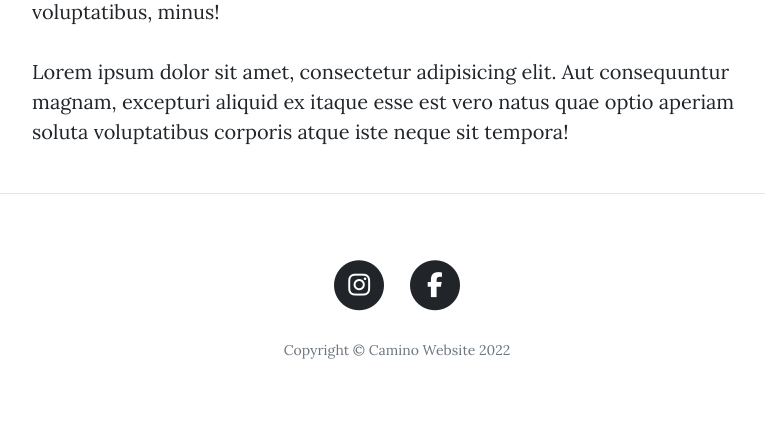
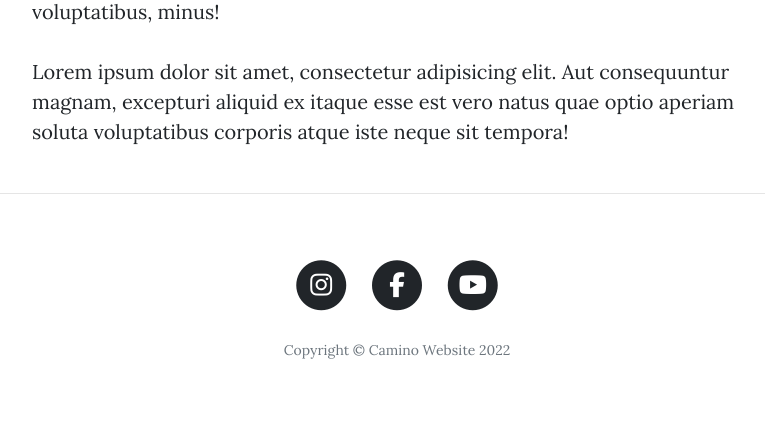
Before and after one commit to Azathanairo/My-Camino-blog, a Flask app: page /about in a window 1280 px wide. Shown: the part 825-1251 px from the top of the page, without its empty margins (243-1008 px from the left). Run offline with Flask 2, Linux system fonts and the light colour scheme; some libraries are stand-ins or nearby versions.

Commit message:
Updating requirements.txt

```diff
--- a/templates/footer.html
+++ b/templates/footer.html
@@ -20,6 +20,14 @@
                 </span>
               </a>
             </li>
+            <li class="list-inline-item">
+              <a href="https://youtube.com/playlist?list=PLmW-gSpLHUCK1iDP2THuOvRwIN4upaCNF" target="_blank">
+                <span class="fa-stack fa-lg">
+                  <i class="fas fa-circle fa-stack-2x"></i>
+                  <i class="fa-brands fa-youtube fa-stack-1x fa-inverse"></i>
+                </span>
+              </a>
+            </li>
           </ul>
           <p class="copyright text-muted">Copyright &copy; Camino Website 2022</p>
         </div>
```
